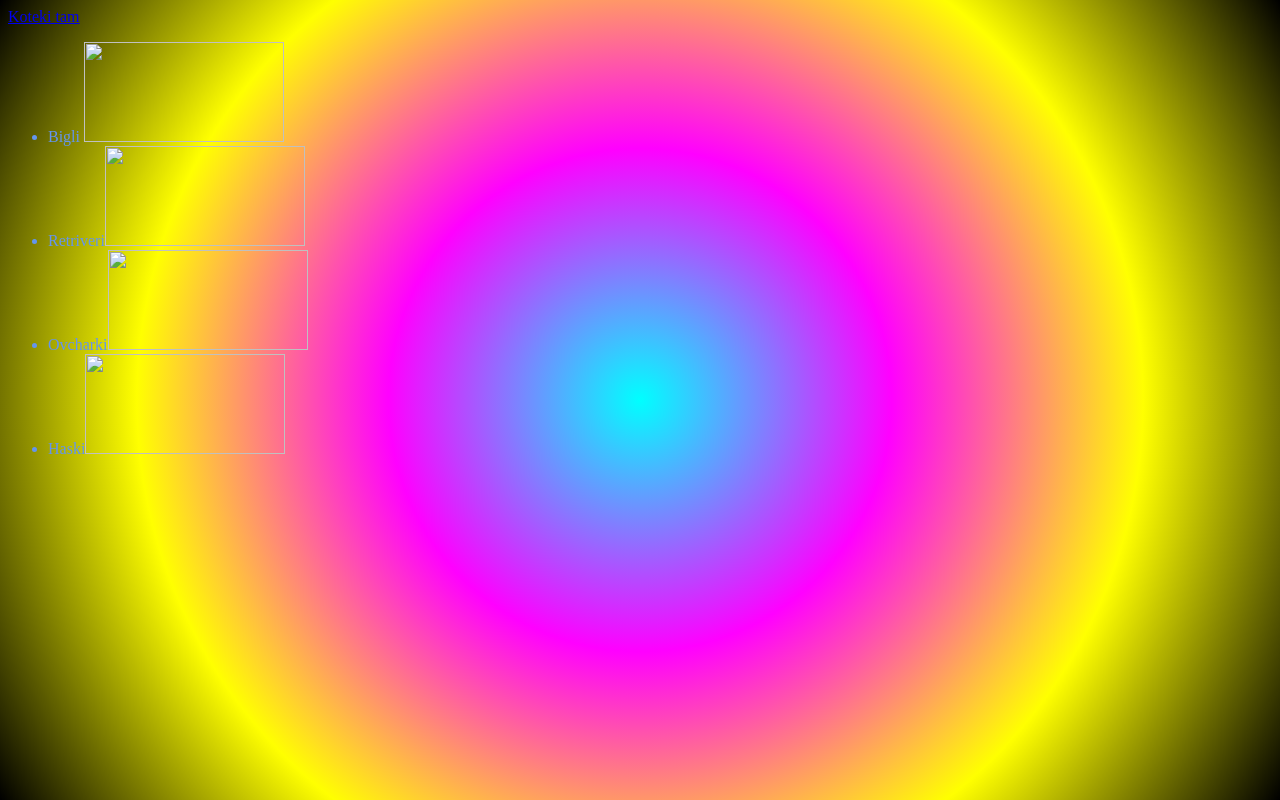
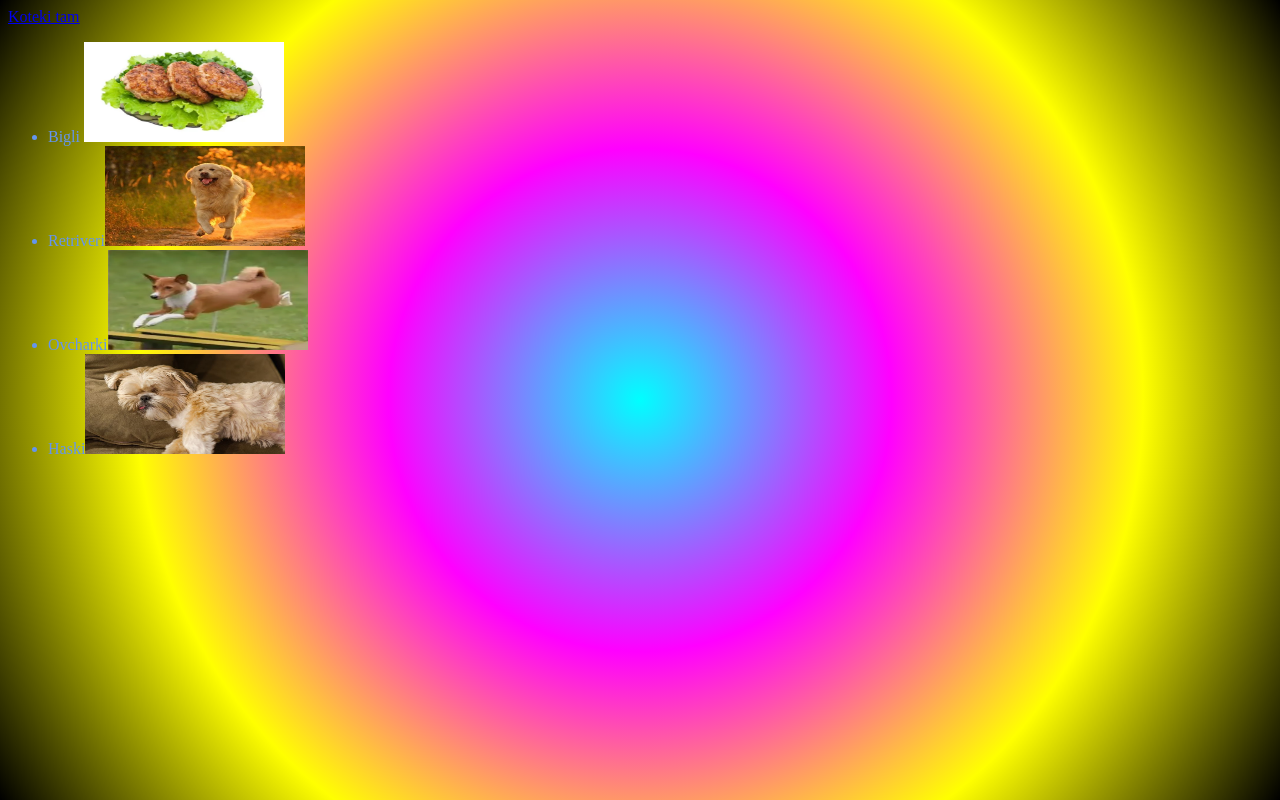
Before and after one commit to rionicrk/bimbum, a plain HTML site: page index.html in a window 1280 px wide. Drawn offline with Linux system fonts and the light colour scheme.

Commit message:
Update index.html

```diff
--- a/index.html
+++ b/index.html
@@ -10,10 +10,10 @@
 <body>
     <a href="newfile2706 copy.html">Koteki tam</a>
 <ul>
-    <li>Bigli <img class="Shabaki okaki" src="../papka/kotletka.webp"> </li>
-    <li>Retriveri<img class="Shabaki okaki" src="../papka/big shabaka.jpg"></li>
-    <li>Ovcharki<img class="Shabaki okaki" src="../papka/sredni shabaka.png"></li>
-    <li>Haski<img class="Shabaki okaki" src="../papka/smol shabaka.jpg"></li>
+    <li>Bigli <img class="Shabaki okaki" src="kotletka.webp"> </li>
+    <li>Retriveri<img class="Shabaki okaki" src="big shabaka.jpg"></li>
+    <li>Ovcharki<img class="Shabaki okaki" src="sredni shabaka.png"></li>
+    <li>Haski<img class="Shabaki okaki" src="smol shabaka.jpg"></li>
 </ul>
 </body>
 </html>
```
